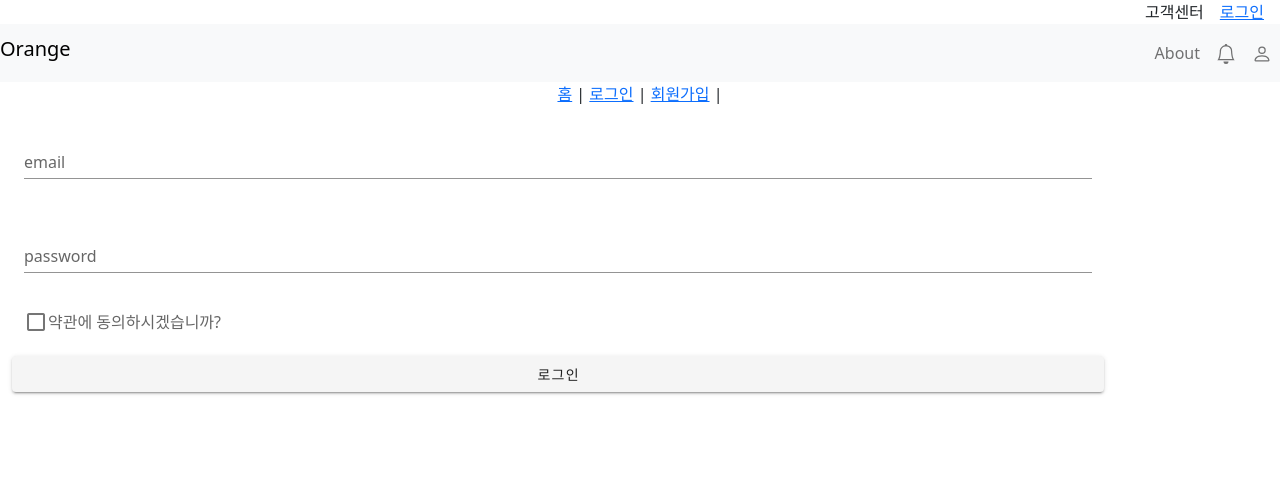
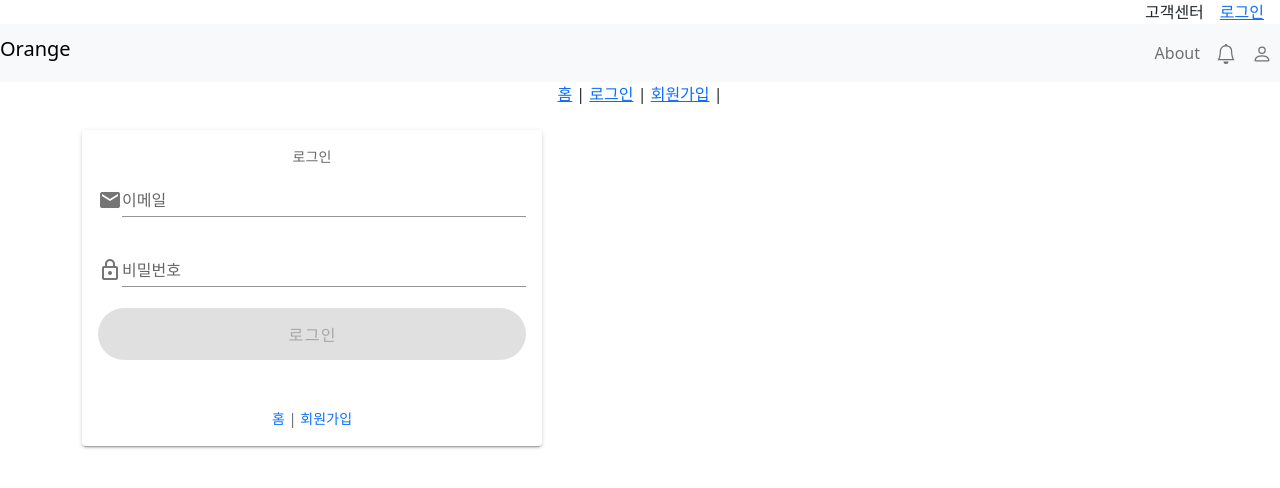
Before and after one commit to yyerim0901/Orange, a Vue app in the folder frontend/: page /login in a window 1280 px wide. Shown: the top 488 px of the page. Built offline with nearby package versions, Linux system fonts and the light colour scheme.

Commit message:
add vee-validate, modify login

```diff
--- a/frontend/package.json
+++ b/frontend/package.json
@@ -12,6 +12,7 @@
     "bootstrap": "^5.0.2",
     "bootstrap-vue": "^2.21.2",
     "core-js": "^3.6.5",
+    "vee-validate": "^3.4.11",
     "vue": "^2.6.14",
     "vue-router": "^3.5.2",
     "vuetify": "^2.4.0"
--- a/frontend/src/components/user/LoginForm.vue
+++ b/frontend/src/components/user/LoginForm.vue
@@ -1,69 +1,128 @@
 <template>
-  <v-form ref="form" lazy-validation @submit.prevent="submitForm">
-    <v-row class="container">
-      <v-col cols="12">
-        <v-text-field
-        v-model="email"
-        id="email"
-        label="email"
-        :rules="emailRules"
-        required
-        ></v-text-field>
+  <v-container class="fill-height">
+    <v-row justify="center">
+      <v-col cols="auto">
+        <v-card
+          width="460"
+        >
+          <v-card-text class="text-center px-12 py-16">
+            <validation-observer
+              ref="observer"
+              v-slot="{ invalid }"
+            >
+              <v-form
+                ref="form"
+                @submit.prevent="signIn"
+              >
+                <div class="text-h4 font-weight-black mb-10">
+                  로그인
+                </div>
+                <validation-provider
+                  v-slot="{ errors }"
+                  name="이메일"
+                  :rules="{
+                    required: true,
+                  }"
+                >
+                  <v-text-field
+                    v-model="email"
+                    label="이메일"
+                    clearable
+                    prepend-icon="mdi-email"
+                    :error-messages="errors"
+                  />
+                </validation-provider>
+                <validation-provider
+                  v-slot="{ errors }"
+                  name="비밀번호"
+                  :rules="{
+                    required: true,
+                  }"
+                >
+                  <v-text-field
+                    v-model="password"
+                    label="비밀번호"
+                    clearable
+                    prepend-icon="mdi-lock-outline"
+                    :error-messages="errors"
+                  />
+                </validation-provider>
+                <v-btn
+                  class="mt-6"
+                  type="submit"
+                  block
+                  x-large
+                  rounded
+                  color="primary"
+                  :disabled="invalid"
+                >
+                  로그인
+                </v-btn>
+                <div class="mt-5">
+                  <router-link
+                    class="text-decoration-none"
+                    to="/"
+                  >
+                    홈
+                  </router-link> |
+                  <router-link
+                    class="text-decoration-none"
+                    to="/signup"
+                  >
+                    회원가입
+                  </router-link>
+                </div>
+              </v-form>
+            </validation-observer>
+          </v-card-text>
+        </v-card>
       </v-col>
-      <v-col cols="12">
-        <v-text-field
-          v-model="password"
-          id="password"
-          :rules="passwordRules"
-          type="password"
-          label="password"
-        ></v-text-field>
-      </v-col>
-
-      <v-checkbox
-        v-model="checkbox"
-        id="checkbox"
-        :rules="[v => !!v || 'You must agree to continue!']"
-        label="약관에 동의하시겠습니까?"
-        required
-      ></v-checkbox>
-
-      <v-btn class="mr-4" @click="submitForm">
-        로그인
-      </v-btn>
     </v-row>
-  </v-form>
+  </v-container>
 </template>
 
 <script>
 export default {
   name: 'LoginForm',
-  data() {
-    return {
-      state:'ins',
-      email: '',
-      emailRules: [
-        v => !!v || '이메일은 필수 입력사항입니다.',
-        v => /.+@.+\..+/.test(v) || '해당 이메일을 사용할 수 없습니다.',
-      ],
-      passwordRules: [
-        v => this.state === 'ins' ? !!v || '패스워드는 필수 입력사항입니다.' : true,
-        v => !(v && v.length >= 20) || '패스워드는 20자 이상 입력할 수 없습니다.',
-        v => v.length >= 8 || 'At least 8 characters',
-      ],
-      password: '',
-      checkbox: false,
+    data: () => ({
+    email: null,
+    password: null,
+  }),
+  methods: {
+    signIn () {
+      this.$refs.observer.validate().then(result => {
+        if (result) {
+          alert('로그인 성공')
+        }
+      })
     }
-  },
+  }
+  // data() {
+  //   return {
+  //     state:'ins',
+  //     email: '',
+  //     emailRules: [
+  //       v => !!v || '이메일은 필수 입력사항입니다.',
+  //       v => /.+@.+\..+/.test(v) || '해당 이메일을 사용할 수 없습니다.',
+  //     ],
+  //     passwordRules: [
+  //       v => this.state === 'ins' ? !!v || '패스워드는 필수 입력사항입니다.' : true,
+  //       v => !(v && v.length >= 20) || '패스워드는 20자 이상 입력할 수 없습니다.',
+  //       v => v.length >= 8 || 'At least 8 characters',
+  //     ],
+  //     password: '',
+  //     checkbox: false,
+  //   }
+  // },
 
-  methods: {
-    submitForm() {
-      console.log("로그인 완료")
-    },
-    validate () {
-      this.$refs.form.validate()
-    },
-  }
+  // methods: {
+  //   submitForm() {
+  //     console.log("로그인 완료")
+  //   },
+  //   validate () {
+  //     this.$refs.form.validate()
+  //   },
+  // }
 }
 </script>
 
--- a/frontend/src/main.js
+++ b/frontend/src/main.js
@@ -2,6 +2,7 @@ import Vue from "vue";
 import App from "./App.vue";
 import router from "./router";
 import vuetify from "./plugins/vuetify";
+import './plugins';
 import 'bootstrap/dist/css/bootstrap.min.css'
 import 'bootstrap-vue/dist/bootstrap-vue.css'
 import { BootstrapVue, BootstrapVueIcons } from 'bootstrap-vue'
--- /dev/null
+++ b/frontend/src/plugins/index.js
@@ -0,0 +1 @@
+import './vee-validate'
--- /dev/null
+++ b/frontend/src/plugins/vee-validate.js
@@ -0,0 +1,47 @@
+import Vue from 'vue';
+import {
+  extend,
+  ValidationObserver,
+  ValidationProvider,
+} from 'vee-validate';
+import {
+  email,
+  max,
+  min,
+  numeric,
+  required,
+  digits,
+  confirmed,
+} from 'vee-validate/dist/rules';
+
+extend('digits', {
+  ...digits,
+  message: '{_field_}는 {length} 자리 여야합니다. ({_value_})'
+})
+extend('email', {
+  ...email,
+  message: '잘못 입력된 이메일 주소입니다.',
+})
+extend('max', {
+  ...max,
+  message: '{_field_} 필드는 {length}자를 초과 할 수 없습니다.'
+})
+extend('min', {
+  ...min,
+  message: '{_field_} 필드는 {length}자 미만 이어야 합니다.'
+})
+extend('numeric', {
+  ...numeric,
+  message: '{_field_} 필드는 숫자로만 구성되어야합니다.'
+})
+extend('required', {
+  ...required,
+  message: '{_field_} 필드는 필수값 입니다.',
+})
+extend('confirmed', {
+  ...confirmed,
+  message: '비밀번호와 비밀번호 확인이 일치하지 않습니다.',
+})
+
+Vue.component('ValidationObserver', ValidationObserver)
+Vue.component('ValidationProvider', ValidationProvider)
```
